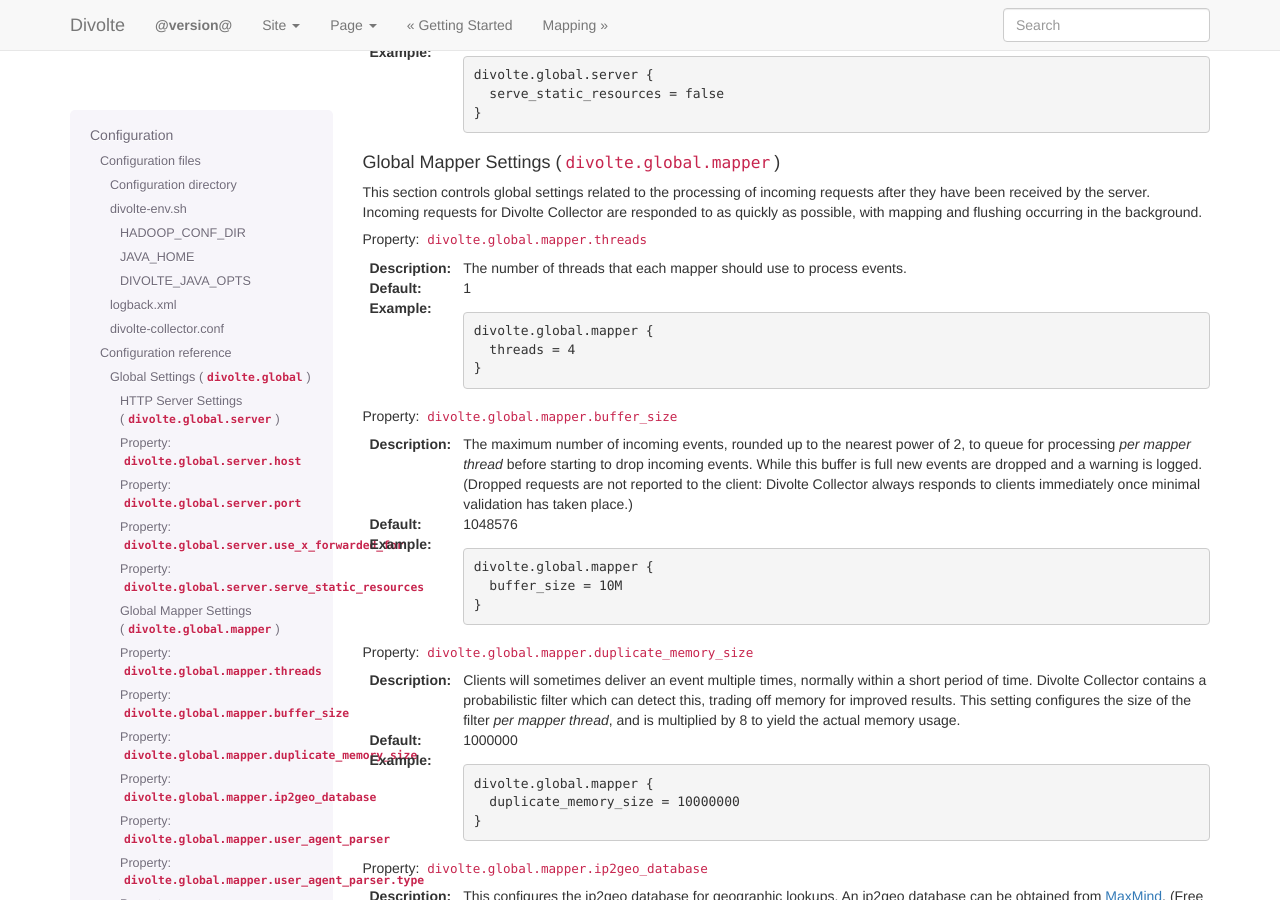
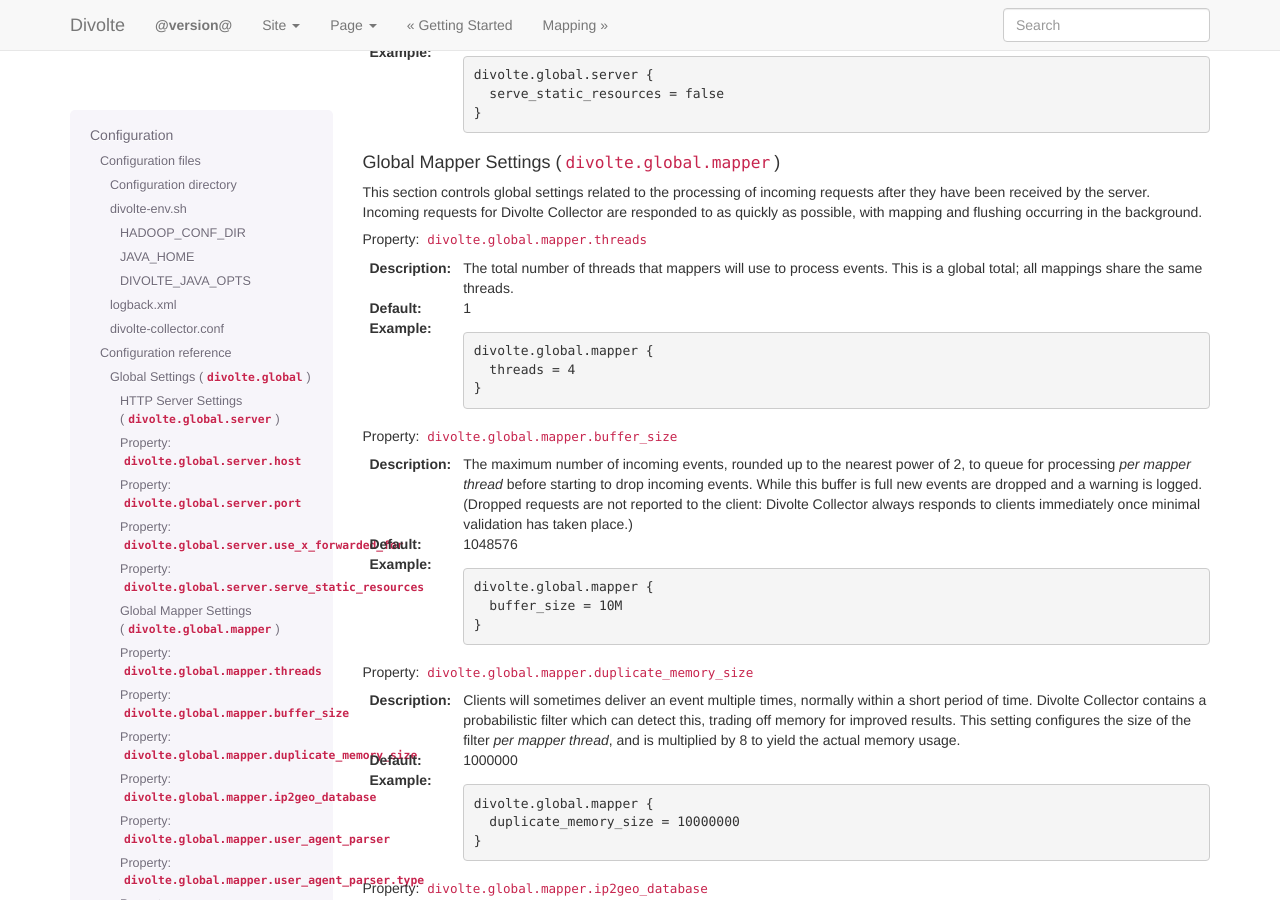
Before and after one commit to divolte/divolte-collector, a Sphinx documentation site: the page built from docs/configuration.rst, in a window 1280 px wide and 900 px high, scrolled down 3460 px. Built offline with Sphinx 7.4.7, drawn with Linux system fonts in a browser that asks for light colours; nearby versions of some CDN libraries; library files that are not in the unit come from our copies; some of the changed text lies outside the part shown.

```diff
--- a/docs/configuration.rst
+++ b/docs/configuration.rst
@@ -214,7 +214,7 @@
 Property: ``divolte.global.mapper.threads``
 """""""""""""""""""""""""""""""""""""""""""
 :Description:
-  The number of threads that each mapper should use to process events.
+  The total number of threads that mappers will use to process events. This is a global total; all mappings share the same threads.
 :Default:
   1
 :Example:
```
Also changed, not shown: other parts of docs/configuration.rst (+9 -0 lines).
